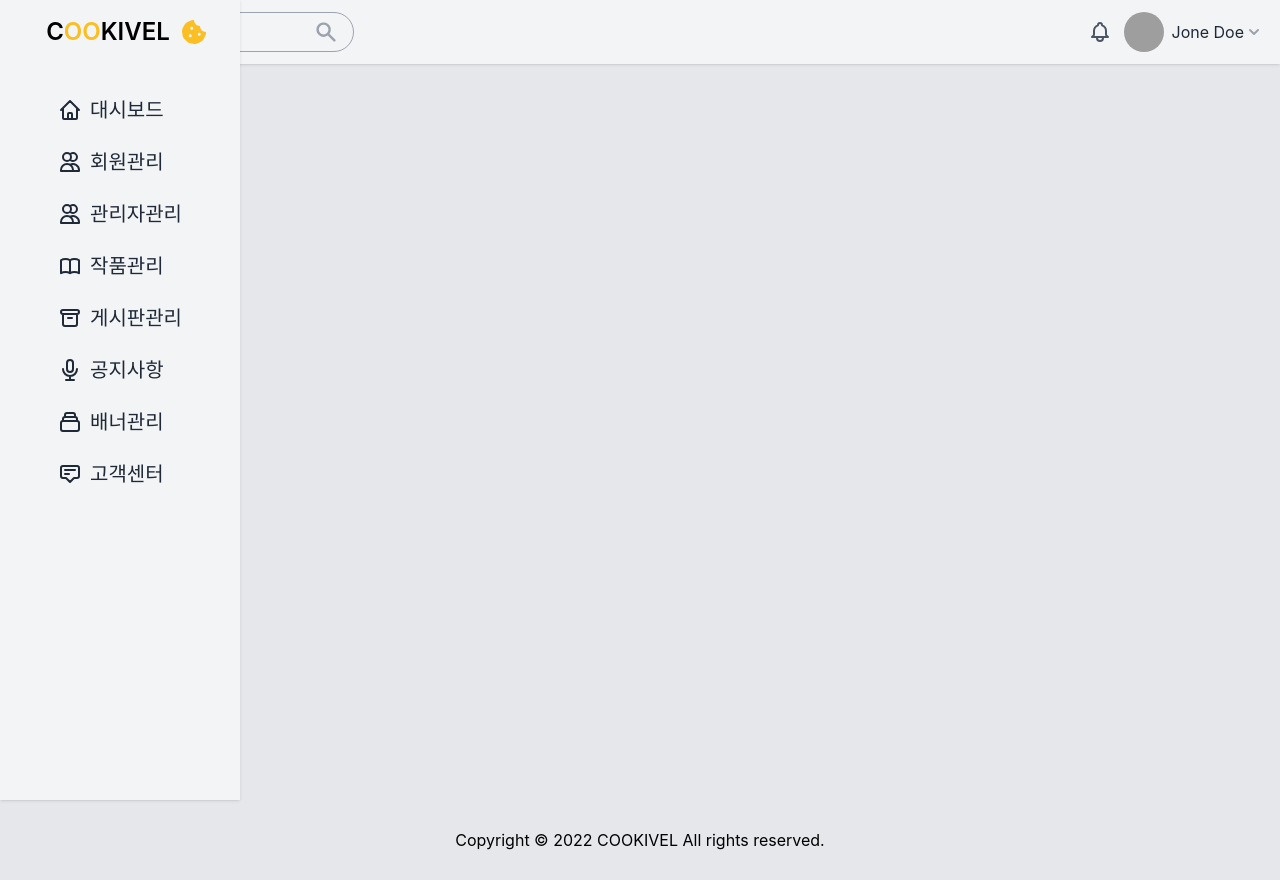
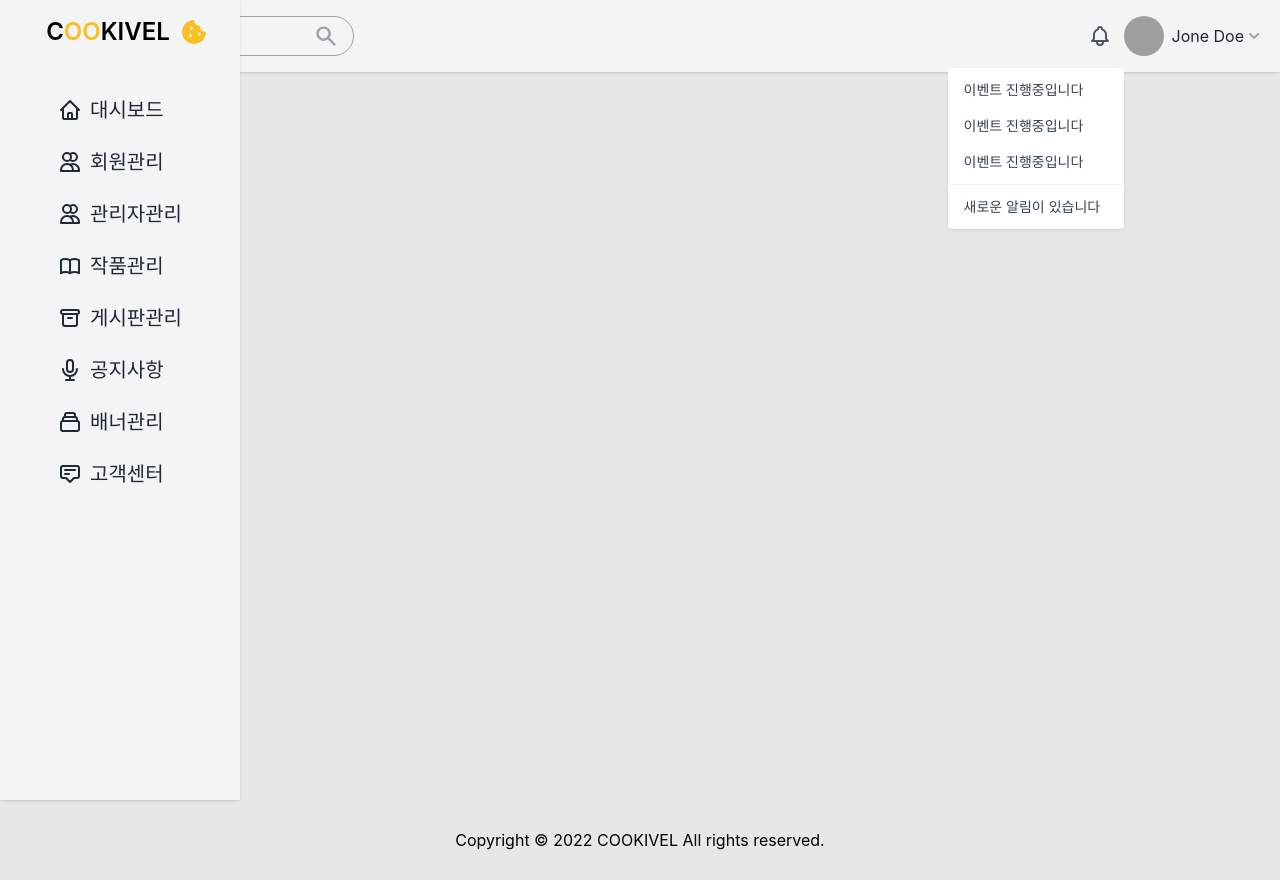
Before and after one commit to gyull0210/cookivel-dashboard, a React (Create React App) app in the folder frontend/: page / in a window 1280 px wide. Both pictures are taken after a click on the button 1099 px from the left and 32 px from the top of the page. Built offline with nearby package versions, Linux system fonts and the light colour scheme; grey boxes are pictures that could not be loaded.

Commit message:
sidebar is broken

```diff
--- a/frontend/src/components/header/Header.js
+++ b/frontend/src/components/header/Header.js
@@ -6,10 +6,16 @@ import { useDetectOutsideClick } from '../../hooks/useDetectOutsideClick.js'
 
 const Header = ({collasped, toggleSidebar}) => {
 
-  const dropdownRef = useRef(null);
-  const [isActive, setIsActive] = useDetectOutsideClick(dropdownRef, false);
-  const handleProfile = () => {
-    setIsActive(!isActive);
+  const dropdownProfileRef = useRef(null);
+  const dropdownNotificationRef=useRef(null);
+  const [isProfileActive, setIsProfileActive] = useDetectOutsideClick(dropdownProfileRef, false);
+  const [isNotificationActive, setIsNotificationActive] = useDetectOutsideClick(dropdownNotificationRef, false);
+
+  const handleDropdownNotification = () => {
+    setIsNotificationActive(!isNotificationActive);
+  }
+  const handleDropdownProfile = () => {
+    setIsProfileActive(!isProfileActive);
   }
 
   return (
@@ -35,13 +41,40 @@ const Header = ({collasped, toggleSidebar}) => {
     <div className="flex items-center pr-2">
 
       {/* notification */}
-      <button className="p-3 rounded-full hover:bg-gray-200 active:bg-gray-400 duration-200 dark:hover:bg-gray-400 dark:active:bg-gray-500">
-        <BellIcon className="w-6 h-6 stroke-gray-600 dark:stroke-white hover:animate-waving"/>
-      </button>
+      <div className="relative inline-block py-3" ref={dropdownNotificationRef}>
+        <button className="p-3 rounded-full hover:bg-gray-200 active:bg-gray-400 duration-200 dark:hover:bg-gray-400 dark:active:bg-gray-500" onClick={handleDropdownNotification}>
+          <BellIcon className="w-6 h-6 stroke-gray-600 dark:stroke-white hover:animate-waving"/>
+        </button>
 
+        {/* dropdown menu */}
+        <div id="dropdownDivider" className={`${isNotificationActive ? 'absolute':'hidden'} right-0 mt-2 z-10 w-44 bg-white rounded divide-y divide-gray-100 shadow dark:bg-gray-700 dark:divide-gray-600`}>
+          <ul className="py-1 text-sm text-gray-700 dark:text-gray-200" aria-labelledby="dropdownDividerButton">
+            <li>
+              <a href="#" className="block py-2 px-4 hover:bg-gray-100 dark:hover:bg-gray-600 dark:hover:text-white">
+                이벤트 진행중입니다
+              </a>
+            </li>
+            <li>
+              <a href="#" className="block py-2 px-4 hover:bg-gray-100 dark:hover:bg-gray-600 dark:hover:text-white">
+                이벤트 진행중입니다
+              </a>
+            </li>
+            <li>
+              <a href="#" className="block py-2 px-4 hover:bg-gray-100 dark:hover:bg-gray-600 dark:hover:text-white">
+                이벤트 진행중입니다
+              </a>
+            </li>
+          </ul>
+          <div className="py-1">
+            <a href="#" className="block py-2 px-4 text-sm text-gray-700 hover:bg-gray-100 dark:hover:bg-gray-600 dark:text-gray-200 dark:hover:text-white">
+              새로운 알림이 있습니다
+            </a>
+          </div>
+        </div>
+      </div>
       {/* usermenu */}
-      <div className="relative inline-block py-3">
-        <button className="flex items-center" type="button" onClick={handleProfile}>
+      <div className="relative inline-block py-3" ref={dropdownProfileRef}>
+        <button className="flex items-center" type="button" onClick={handleDropdownProfile}>
         {/* avatar */}
           <div className="w-10 h-10 rounded-full overflow-hidden mr-2 active:bg-gray-400 duration-200">
             <img className="w-full h-full" src="https://i.pravatar.cc/80" alt="프로필이미지"/>
@@ -57,7 +90,7 @@ const Header = ({collasped, toggleSidebar}) => {
         </button>
 
         {/* dropdown menu */}
-        <div id="dropdownDivider" ref={dropdownRef} className={`${isActive ? 'absolute':'hidden'} right-0 mt-2 z-10 w-44 bg-white rounded divide-y divide-gray-100 shadow dark:bg-gray-700 dark:divide-gray-600`}>
+        <div id="dropdownDivider" className={`${isProfileActive ? 'absolute':'hidden'} right-0 mt-2 z-10 w-44 bg-white rounded divide-y divide-gray-100 shadow dark:bg-gray-700 dark:divide-gray-600`}>
           <ul className="py-1 text-sm text-gray-700 dark:text-gray-200" aria-labelledby="dropdownDividerButton">
             <li>
               <a href="#" className="block py-2 px-4 hover:bg-gray-100 dark:hover:bg-gray-600 dark:hover:text-white">알림</a>
--- a/frontend/src/components/sidebar/Sidebar.js
+++ b/frontend/src/components/sidebar/Sidebar.js
@@ -10,11 +10,17 @@ import { HomeIcon as HomeSolidIcon,
 import { HomeIcon, UsersIcon, MicrophoneIcon, ArchiveIcon, BookOpenIcon, AnnotationIcon, CollectionIcon } from '@heroicons/react/outline'
 import { FaCookieBite } from 'react-icons/fa'
 import NavLink from './NavLink.js'
+import { useDetectOutsideClick } from '../../hooks/useDetectOutsideClick.js'
 
 const Sidebar = ({collasped, toggleSidebar}) => {
+  const slidebarRef = useRef(null);
+  const [mobileActive, setMobileActive] = useDetectOutsideClick(slidebarRef, null);
+  const handleSidebar = () => {
+    setMobileActive(!mobileActive);
+  }
 
   return (
-		<aside className="fixed z-30 flex flex-col h-screen py-2 bg-gray-100 dark:bg-black shadow">
+		<aside className="fixed z-30 flex flex-col h-screen py-2 bg-gray-100 dark:bg-black shadow" ref={slidebarRef}>
       <div className={`hidden lg:block ${collasped  ? 'w-20 :px-1' : 'w-60 lg:w-60 px-4'} flex flex-col justify-between flex-1 duration-200`}>
         <div className="flex flex-col flex-start items-center">
           <div className={collasped ? "flex items-center mb-6":"flex items-center lg:ml-6 mb-6"}>
@@ -59,7 +65,7 @@ const Sidebar = ({collasped, toggleSidebar}) => {
         </div>
       </div>
 
-      <div className={`block lg:hidden ${collasped  ? '-ml-60': 'ml-0'} w-60 px-4 flex flex-col justify-between flex-1 duration-200`}>
+      <div className={`block lg:hidden ${mobileActive  ? 'ml-0':'-ml-60'} w-60 px-4 flex flex-col justify-between flex-1 duration-200`}>
         <div className="flex flex-col flex-start items-center">
           <div className="flex items-center mb-6 lg:ml-6">
             <div className="flex">
@@ -67,7 +73,7 @@ const Sidebar = ({collasped, toggleSidebar}) => {
               <span className="text-2xl font-semibold text-amber-400">OO</span>
               <span className="text-2xl font-semibold text-black dark:text-white">KIVEL</span>
             </div>
-            <span className="text-2xl font-semibold text-amber-400 p-3" onClick={toggleSidebar}>
+            <span className="text-2xl font-semibold text-amber-400 p-3" onClick={handleSidebar}>
               <FaCookieBite className="hover:animate-waving"/>
             </span>
           </div>
```
